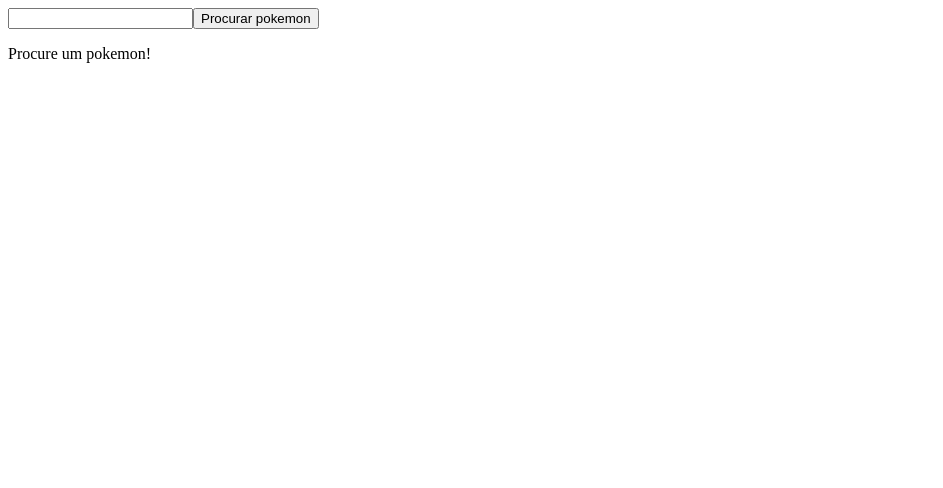
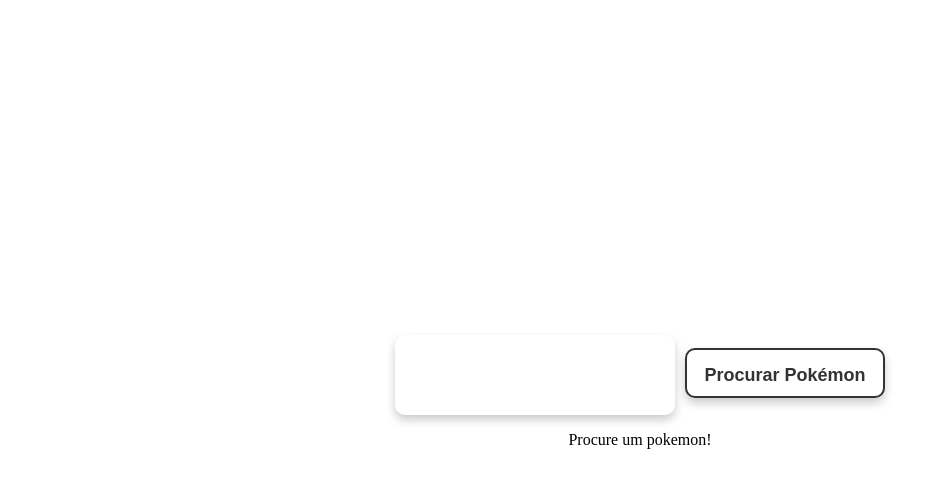
Before and after one commit to rafaelromanoz/copybase-challenge-vue, a Vue app: page / in a window 1280 px wide. Shown: the top 488 px of the page, without its empty margins (0-943 px from the left). Built offline with nearby package versions, Linux system fonts and the light colour scheme.

Commit message:
feat: finish css button and input search

```diff
--- a/src/assets/scss/main.scss
+++ b/src/assets/scss/main.scss
@@ -0,0 +1,56 @@
+main {
+  position: absolute;
+  top: 50%;
+  left: 50%;
+  transform: translate(-50%, -50%);
+  width: 80%;
+  text-align: center;
+  z-index: 1;
+}
+
+input[type="text"] {
+  width: 250px;
+  height: 50px;
+  padding: 15px;
+  font-size: 18px;
+  font-weight: bold;
+  border-radius: 10px;
+  border: none;
+  box-shadow: 0 5px 10px #ccc;
+  transition: all 0.3s ease-in-out;
+
+  @media (max-width: 767px) {
+    width: 90%;
+    height: 40px;
+    font-size: 16px;
+  }
+
+  &:focus {
+    box-shadow: 0 5px 20px #aaa;
+    outline: none;
+  }
+}
+
+button {
+  width: 200px;
+  height: 50px;
+  padding: 15px;
+  font-size: 18px;
+  font-weight: bold;
+  border-radius: 10px;
+  border: 2px solid #333;
+  background-color: #fff;
+  color: #333;
+  box-shadow: 0 5px 10px #ccc;
+  transition: all 0.3s ease-in-out;
+  margin-left: 10px;
+
+  &:hover {
+    background-color: #f2f2f2;
+    cursor: pointer;
+  }
+
+  &:active {
+    box-shadow: 0 5px 20px #aaa;
+  }
+}
--- a/src/components/ListPokemon.vue
+++ b/src/components/ListPokemon.vue
@@ -6,23 +6,36 @@
     </section>
     <section>
       <p>Evoluções</p>
-      <div @click="handleClick(pokeEvolutions.baby.name, 'baby')">
+      <div
+        v-if="getPoke.name !== pokeEvolutions.baby.name"
+        @click="handleClick(pokeEvolutions.baby.name, 'baby')"
+      >
         <p>{{ pokeEvolutions.baby.name }}</p>
         <img
           :src="pokeEvolutions.baby.sprites?.front_default"
           alt="babyEvolutionPokemon"
         />
       </div>
+      <div
+        v-if="getPoke.name !== pokeEvolutions.first.name"
+        @click="handleClick(pokeEvolutions.first.name, 'first')"
+      >
         <p>{{ pokeEvolutions.first.name }}</p>
         <img
           :src="pokeEvolutions.first.sprites?.front_default"
           alt="firstEvolutionPokemon"
         />
+      </div>
+      <div
+        v-if="getPoke.name !== pokeEvolutions.second.name"
+        @click="handleClick(pokeEvolutions.second.name, 'second')"
+      >
         <p>{{ pokeEvolutions.second.name }}</p>
         <img
           :src="pokeEvolutions.second.sprites?.front_default"
           alt="secondEvolutionPokemon"
         />
+      </div>
     </section>
   </div>
   <div v-else>
@@ -33,11 +46,14 @@
 import { computed } from "vue";
 import { useRouter } from "vue-router";
 import { pokemonStore } from "@/stores/pokemon";
+
 const store = pokemonStore();
 const router = useRouter();
+
 const getPoke = computed(() => {
   return store.getPokeInfoSpecie;
 });
+
 const pokeEvolutions = computed(() => {
   return store.getPokeInfoEvolutionChains;
 });
--- a/src/components/SearchPokemon.vue
+++ b/src/components/SearchPokemon.vue
@@ -1,10 +1,11 @@
 <template>
-  <input v-model="pokemonToSearch" />
-  <button @click="fetchPokemonApi">Procurar pokemon</button>
+  <input type="text" v-model="pokemonToSearch" />
+  <button @click="fetchPokemonApi">Procurar Pokémon</button>
 </template>
 <script setup>
 import { pokemonStore } from "@/stores/pokemon";
 import { ref } from "vue";
+
 const { foundPokemonBySpecie, getPokemonBySpecieAndEvolutionChain } =
   pokemonStore();
 const pokemonToSearch = ref("");
```
Lines whose indentation alone changed are shown as unchanged.
